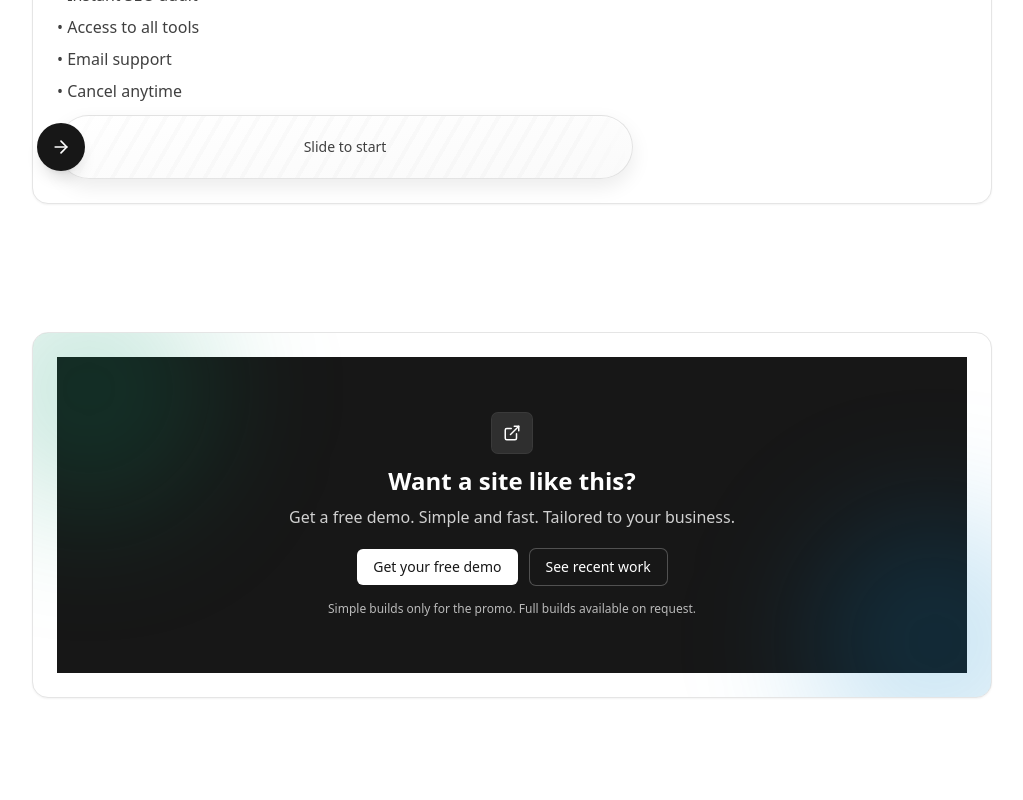
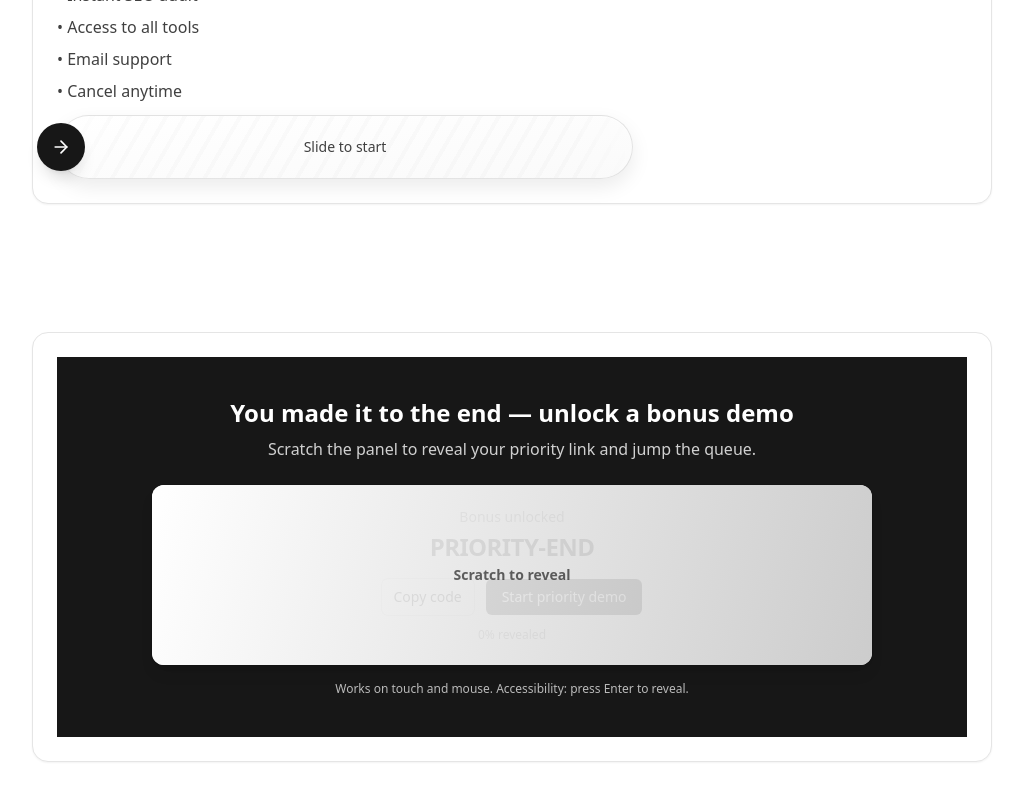
Before and after one commit to syphernite/seoceo, a React (Vite) app: page / in a window 1280 px wide. Shown: the part 1270-2070 px from the top of the page, without its empty margins (128-1151 px from the left). Before the commit the page ends 2032 px from the top, so only its background shows below. Built offline with nearby package versions, Linux system fonts and the light colour scheme.

Commit message:
first try noscope

```diff
--- a/src/components/Partnership.tsx
+++ b/src/components/Partnership.tsx
@@ -1,127 +1,37 @@
 // src/components/Partnership.tsx
 import React from "react";
-import { ExternalLink } from "lucide-react";
-import { motion } from "framer-motion";
-import { useScrollAnimation } from "../hooks/useScrollAnimation";
 import { tokens } from "../styles/tokens";
+import ScratchCTA from "./ScratchCTA";
 
-/**
- * Partnership section
- * Compact, high-contrast, mobile-first.
- * Swap VARIANT between: "cta" | "credit" | "badges"
- */
-const VARIANT: "cta" | "credit" | "badges" = "cta";
+export default function Partnership() {
+  return (
+    <section className={tokens.section}>
+      <div className={tokens.container}>
+        <div className={`${tokens.card} p-0 overflow-hidden`}>
+          <div className="bg-neutral-900 text-white px-6 py-10 md:px-10">
+            <h3 className="text-xl md:text-2xl font-semibold text-center">
+              You made it to the end — unlock a bonus demo
+            </h3>
+            <p className="mt-2 text-sm md:text-base text-white/80 text-center">
+              Scratch the panel to reveal your priority link and jump the queue.
+            </p>
 
-export const Partnership: React.FC = () => {
-  const { elementRef, isVisible } = useScrollAnimation();
+            <div className="mt-6 flex justify-center">
+              <ScratchCTA
+                width={720}
+                height={180}
+                revealHref="/contact?priority=end"
+                revealLabel="Start priority demo"
+                code="PRIORITY-END"
+              />
+            </div>
 
-  return (
-    <section className={tokens.section} ref={elementRef}>
-      <div className={tokens.container}>
-        {VARIANT === "cta" && <Cta isVisible={isVisible} />}
-        {VARIANT === "credit" && <Credit isVisible={isVisible} />}
-        {VARIANT === "badges" && <Badges isVisible={isVisible} />}
+            <p className="mt-4 text-xs text-white/70 text-center">
+              Works on touch and mouse. Accessibility: press Enter to reveal.
+            </p>
+          </div>
+        </div>
       </div>
     </section>
   );
-};
-
-const Cta: React.FC<{ isVisible: boolean }> = ({ isVisible }) => (
-  <motion.div
-    initial={{ opacity: 0, y: 16 }}
-    animate={isVisible ? { opacity: 1, y: 0 } : { opacity: 0, y: 16 }}
-    transition={{ duration: 0.35 }}
-    className={`${tokens.card} overflow-hidden p-0`}
-  >
-    {/* dark panel for contrast */}
-    <div className="relative isolate">
-      <div className="absolute inset-0 bg-neutral-900" />
-      {/* soft accent glows that do not reduce contrast */}
-      <div className="absolute -top-24 -left-24 h-64 w-64 rounded-full bg-emerald-600/20 blur-3xl" />
-      <div className="absolute -bottom-24 -right-24 h-64 w-64 rounded-full bg-sky-600/20 blur-3xl" />
-      <div className="relative px-5 py-10 md:px-10 md:py-14 text-center text-white">
-        <div className="mx-auto mb-3 flex h-10 w-10 items-center justify-center rounded-md bg-white/10 ring-1 ring-white/15">
-          <ExternalLink size={18} className="text-white" />
-        </div>
-        <h3 className="text-xl md:text-2xl font-semibold">Want a site like this?</h3>
-        <p className="mt-2 text-sm md:text-base text-white/80">
-          Get a free demo. Simple and fast. Tailored to your business.
-        </p>
-
-        <div className="mt-5 flex flex-col items-center justify-center gap-3 sm:flex-row">
-          <a
-            href="/contact?plan=basic&step=1"
-            className="rounded-md bg-white px-4 py-2 text-sm font-medium text-neutral-900 hover:bg-neutral-100"
-          >
-            Get your free demo
-          </a>
-          <a
-            href="/portfolio"
-            className="rounded-md px-4 py-2 text-sm font-medium text-white ring-1 ring-white/25 hover:bg-white/5"
-          >
-            See recent work
-          </a>
-        </div>
-
-        <p className="mt-4 text-xs text-white/70">
-          Simple builds only for the promo. Full builds available on request.
-        </p>
-      </div>
-    </div>
-  </motion.div>
-);
-
-const Credit: React.FC<{ isVisible: boolean }> = ({ isVisible }) => (
-  <motion.div
-    initial={{ opacity: 0, y: 12 }}
-    animate={isVisible ? { opacity: 1, y: 0 } : { opacity: 0, y: 12 }}
-    transition={{ duration: 0.3 }}
-    className={`${tokens.card} p-4`}
-  >
-    <div className="flex flex-col gap-3 sm:flex-row sm:items-center sm:justify-between text-sm">
-      <p className="text-neutral-600">
-        Built by <span className="font-medium text-neutral-900">Built4You</span>
-      </p>
-      <div className="flex items-center gap-3">
-        <a href="/portfolio" className="text-neutral-800 hover:underline">
-          Portfolio
-        </a>
-        <span aria-hidden className="text-neutral-300">•</span>
-        <a href="/contact?ref=credit" className="text-emerald-700 hover:underline">
-          Start a free demo
-        </a>
-      </div>
-    </div>
-  </motion.div>
-);
-
-const Badges: React.FC<{ isVisible: boolean }> = ({ isVisible }) => (
-  <motion.div
-    initial={{ opacity: 0, y: 12 }}
-    animate={isVisible ? { opacity: 1, y: 0 } : { opacity: 0, y: 12 }}
-    transition={{ duration: 0.3 }}
-    className={`${tokens.card} p-6`}
-  >
-    <div className="text-center">
-      <h4 className="text-base md:text-lg font-semibold text-neutral-900">You’re in good hands</h4>
-      <p className="mt-1 text-sm text-neutral-600">Local-first builds. Fast delivery. Clear pricing.</p>
-    </div>
-    <div className="mt-4 grid grid-cols-2 gap-3 sm:grid-cols-3 md:grid-cols-6">
-      {['Mobile-first','SEO-ready','Fast hosting','No lock-in','Free demo','US-based'].map((label) => (
-        <div key={label} className="rounded-md border border-neutral-200 bg-neutral-50 px-3 py-2 text-center text-xs text-neutral-700">
-          {label}
-        </div>
-      ))}
-    </div>
-    <div className="mt-5 flex items-center justify-center gap-3">
-      <a href="/contact?ref=badges" className="rounded-md bg-neutral-900 px-4 py-2 text-xs md:text-sm font-medium text-white hover:bg-neutral-800">
-        Start a demo
-      </a>
-      <a href="/pricing" className="rounded-md px-4 py-2 text-xs md:text-sm font-medium text-neutral-900 ring-1 ring-neutral-300 hover:bg-neutral-50">
-        Pricing
-      </a>
-    </div>
-  </motion.div>
-);
-
-export default Partnership;
+}
--- /dev/null
+++ b/src/components/ScratchCTA.tsx
@@ -0,0 +1,177 @@
+// src/components/ScratchCTA.tsx
+import React, { useEffect, useRef, useState } from "react";
+import { useNavigate } from "react-router-dom";
+
+type Props = {
+  width?: number;
+  height?: number;
+  code?: string;                 // optional voucher/label to reveal
+  revealHref: string;            // where to send the user
+  revealLabel?: string;          // button label
+};
+
+export default function ScratchCTA({
+  width = 640,
+  height = 160,
+  code = "UNLOCKED",
+  revealHref,
+  revealLabel = "Continue",
+}: Props) {
+  const nav = useNavigate();
+  const wrapRef = useRef<HTMLDivElement>(null);
+  const canvasRef = useRef<HTMLCanvasElement>(null);
+  const [revealed, setRevealed] = useState(false);
+  const [progress, setProgress] = useState(0); // 0..1
+  const radius = 28;
+
+  // draw overlay
+  useEffect(() => {
+    const c = canvasRef.current;
+    if (!c) return;
+    c.width = c.offsetWidth * devicePixelRatio;
+    c.height = c.offsetHeight * devicePixelRatio;
+    const ctx = c.getContext("2d")!;
+    ctx.scale(devicePixelRatio, devicePixelRatio);
+
+    // base gradient overlay
+    const grd = ctx.createLinearGradient(0, 0, c.width / devicePixelRatio, c.height / devicePixelRatio);
+    grd.addColorStop(0, "rgba(255,255,255,0.92)");
+    grd.addColorStop(1, "rgba(200,200,200,0.92)");
+    ctx.fillStyle = grd;
+    ctx.fillRect(0, 0, c.width / devicePixelRatio, c.height / devicePixelRatio);
+
+    // hint text
+    ctx.fillStyle = "rgba(0,0,0,.6)";
+    ctx.font = "600 14px system-ui, -apple-system, Segoe UI, Roboto, sans-serif";
+    ctx.textAlign = "center";
+    ctx.fillText("Scratch to reveal", (c.width / devicePixelRatio) / 2, (c.height / devicePixelRatio) / 2 + 5);
+  }, []);
+
+  // scratch handlers
+  useEffect(() => {
+    const c = canvasRef.current;
+    if (!c || revealed) return;
+    const ctx = c.getContext("2d")!;
+    let down = false;
+
+    const scratch = (x: number, y: number) => {
+      ctx.globalCompositeOperation = "destination-out";
+      ctx.beginPath();
+      ctx.arc(x, y, radius, 0, Math.PI * 2);
+      ctx.fill();
+      ctx.closePath();
+    };
+
+    const pos = (e: PointerEvent) => {
+      const r = c.getBoundingClientRect();
+      const x = (e.clientX - r.left);
+      const y = (e.clientY - r.top);
+      return { x, y };
+    };
+
+    const onDown = (e: PointerEvent) => {
+      down = true;
+      c.setPointerCapture(e.pointerId);
+      const { x, y } = pos(e);
+      scratch(x, y);
+    };
+    const onMove = (e: PointerEvent) => {
+      if (!down) return;
+      const { x, y } = pos(e);
+      scratch(x, y);
+    };
+    const sample = () => {
+      // estimate cleared area by sampling pixels
+      const img = ctx.getImageData(0, 0, c.width, c.height).data;
+      let cleared = 0;
+      for (let i = 3; i < img.length; i += 4 * 16) { // subsample for perf
+        if (img[i] === 0) cleared++;
+      }
+      const p = cleared / (img.length / (4 * 16));
+      setProgress(p);
+      if (p >= 0.5) {
+        setRevealed(true);
+        c.style.transition = "opacity 300ms ease";
+        c.style.opacity = "0";
+        setTimeout(() => (c.style.display = "none"), 320);
+      }
+    };
+    const onUp = () => {
+      down = false;
+      sample();
+    };
+
+    c.addEventListener("pointerdown", onDown);
+    c.addEventListener("pointermove", onMove);
+    c.addEventListener("pointerup", onUp);
+    c.addEventListener("pointercancel", onUp);
+    return () => {
+      c.removeEventListener("pointerdown", onDown);
+      c.removeEventListener("pointermove", onMove);
+      c.removeEventListener("pointerup", onUp);
+      c.removeEventListener("pointercancel", onUp);
+    };
+  }, [revealed]);
+
+  // keyboard fallback
+  const onKeyDown: React.KeyboardEventHandler<HTMLDivElement> = (e) => {
+    if (e.key === "Enter" || e.key === " ") {
+      e.preventDefault();
+      setRevealed(true);
+      const c = canvasRef.current;
+      if (c) {
+        c.style.transition = "opacity 300ms ease";
+        c.style.opacity = "0";
+        setTimeout(() => (c.style.display = "none"), 320);
+      }
+    }
+  };
+
+  return (
+    <div
+      ref={wrapRef}
+      className="relative w-full max-w-3xl rounded-xl bg-white text-neutral-900 shadow-lg ring-1 ring-black/10 overflow-hidden"
+      style={{ width, height }}
+      role="button"
+      tabIndex={0}
+      onKeyDown={onKeyDown}
+      aria-label="Scratch to reveal your priority link"
+    >
+      {/* revealed content */}
+      <div className="absolute inset-0 grid place-items-center p-4">
+        <div className="text-center">
+          <p className="text-sm text-neutral-500">Bonus unlocked</p>
+          <div className="mt-1 text-2xl font-semibold tracking-tight">{code}</div>
+
+          <div className="mt-4 flex items-center justify-center gap-3">
+            <button
+              onClick={() => navigator.clipboard.writeText(code)}
+              className="rounded-md px-3 py-2 text-sm font-medium ring-1 ring-neutral-300 hover:bg-neutral-50"
+            >
+              Copy code
+            </button>
+            <button
+              onClick={() => nav(revealHref)}
+              className="rounded-md bg-neutral-900 text-white px-4 py-2 text-sm font-medium hover:bg-neutral-800"
+            >
+              {revealLabel}
+            </button>
+          </div>
+
+          {!revealed && (
+            <p className="mt-3 text-xs text-neutral-500">
+              {Math.round(progress * 100)}% revealed
+            </p>
+          )}
+        </div>
+      </div>
+
+      {/* overlay to scratch */}
+      <canvas
+        ref={canvasRef}
+        className="absolute inset-0 w-full h-full touch-none cursor-pointer"
+        style={{ display: revealed ? "none" : "block" }}
+      />
+    </div>
+  );
+}
```
